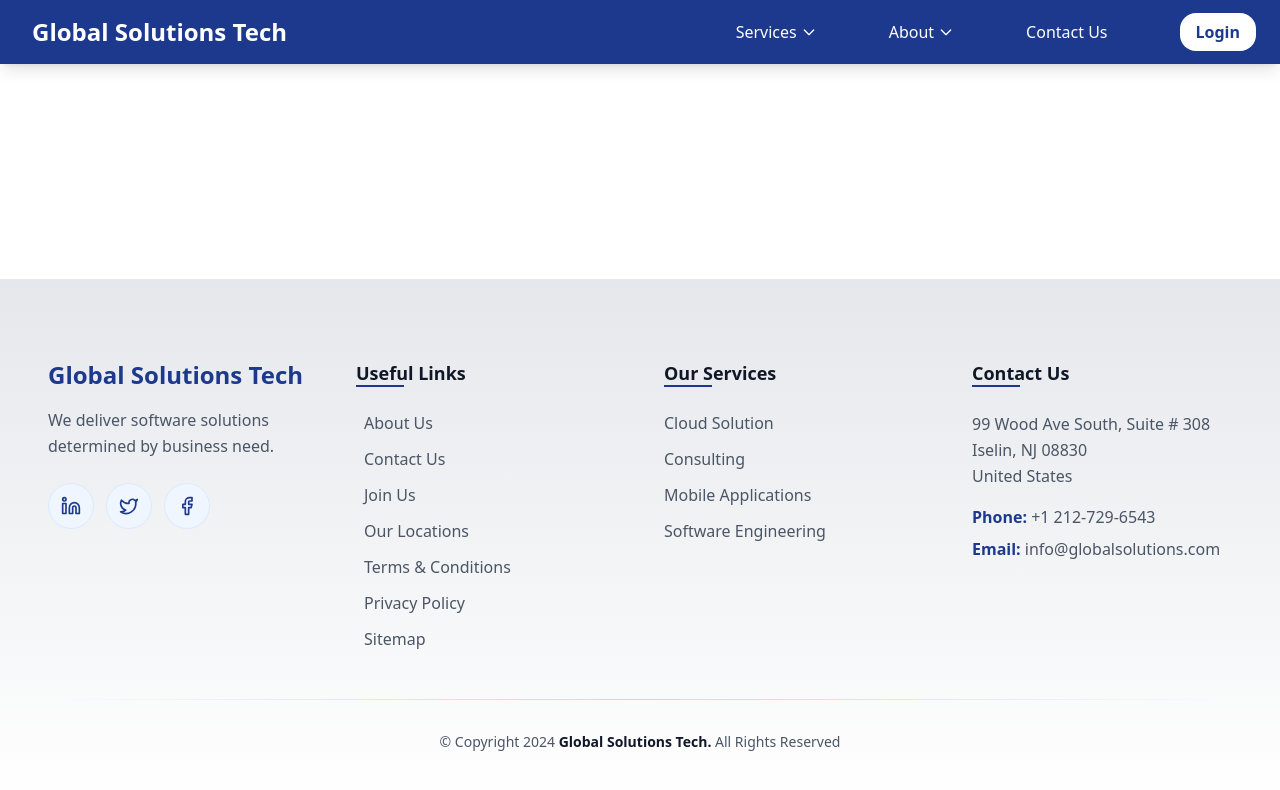
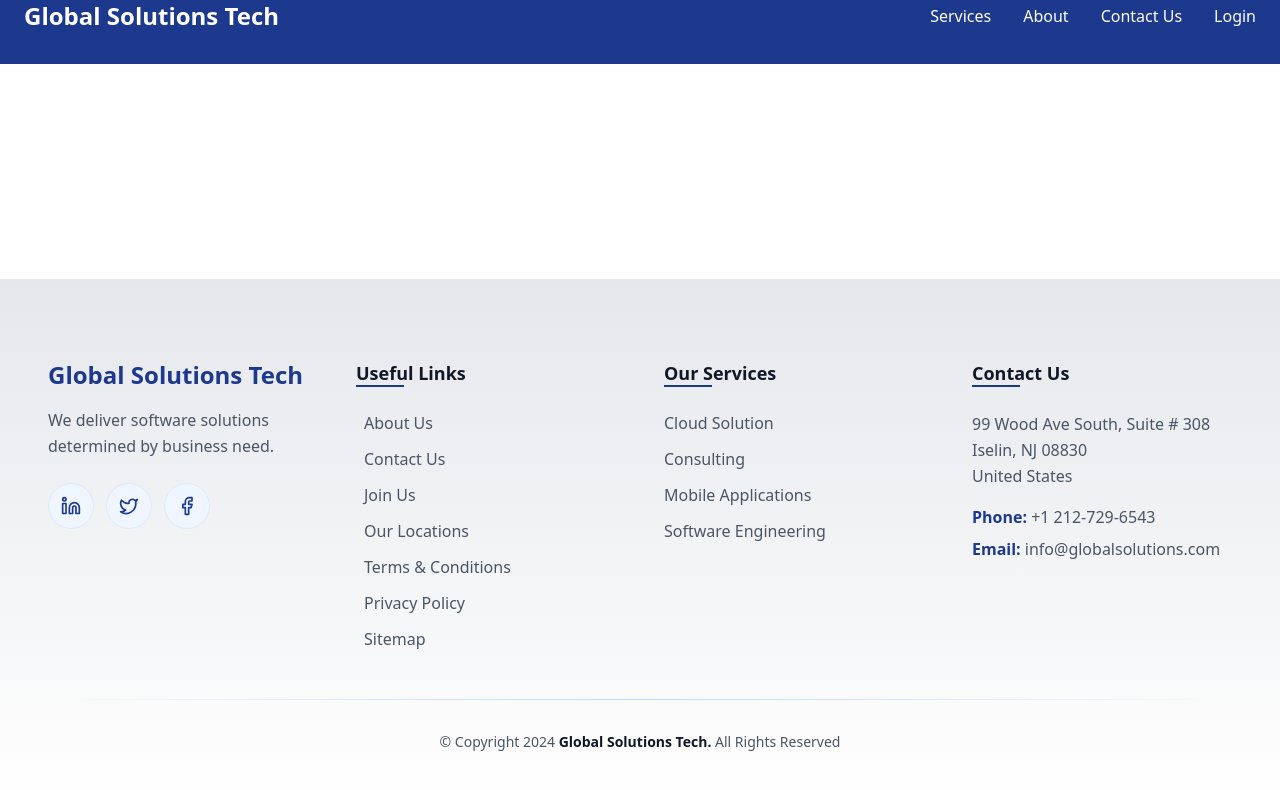
Before and after one commit to awadhesh8994/Global-Solutions-Tech, a React (Vite) app in the folder frontend/: page /login in a window 1280 px wide. Shown: the top 790 px of the page. Built offline with nearby package versions, Linux system fonts and the light colour scheme.

Commit message:
change navbar

```diff
--- a/frontend/src/components/Navbar.jsx
+++ b/frontend/src/components/Navbar.jsx
@@ -1,131 +1,98 @@
-import React, { useState, useEffect } from "react";
-import { Link, useLocation } from "react-router-dom";
+
+import React, { useState } from "react";
+import { Link } from "react-router-dom";
 
 const Navbar = () => {
+  const [mobileOpen, setMobileOpen] = useState(false);
   const [dropdownOpen, setDropdownOpen] = useState({
     services: false,
     about: false,
   });
 
-  const [mobileOpen, setMobileOpen] = useState(false);
-  const [mobileDropdowns, setMobileDropdowns] = useState({
-    services: false,
-    about: false,
-  });
-
-  const [scrolled, setScrolled] = useState(false);
-  const location = useLocation();
-
-  const isLandingPage = location.pathname === "/";
-
-  // SCROLL + RESPONSIVE NAVBAR FIX
-  useEffect(() => {
-    if (isLandingPage) {
-      const handleScroll = () => {
-        if (window.innerWidth >= 768) {
-          // Desktop – transparent until scroll
-          setScrolled(window.scrollY > 10);
-        } else {
-          // Mobile – always solid navbar (fix overlapping)
-          setScrolled(true);
-        }
-      };
-
-      let ticking = false;
-      const throttledScroll = () => {
-        if (!ticking) {
-          requestAnimationFrame(() => {
-            handleScroll();
-            ticking = false;
-          });
-          ticking = true;
-        }
-      };
-
-      window.addEventListener("scroll", throttledScroll);
-      window.addEventListener("resize", handleScroll);
-
-      return () => {
-        window.removeEventListener("scroll", throttledScroll);
-        window.removeEventListener("resize", handleScroll);
-      };
-    } else {
-      setScrolled(true);
-    }
-  }, [isLandingPage]);
-
-  // BACKGROUND
-  const getNavbarBackground = () => {
-    if (!isLandingPage) {
-      return "bg-blue-900 text-white shadow-lg";
-    }
-    return scrolled
-      ? "bg-blue-900 text-white shadow-lg"
-      : "bg-transparent text-white";
-  };
-
-  const handleMouseEnter = (name) =>
-    setDropdownOpen((prev) => ({ ...prev, [name]: true }));
-  const handleMouseLeave = (name) =>
-    setDropdownOpen((prev) => ({ ...prev, [name]: false }));
-  const toggleMobileDropdown = (name) =>
-    setMobileDropdowns((prev) => ({ ...prev, [name]: !prev[name] }));
-
-  // Menu items
-  const navItems = {
-    services: [
-      "Consulting",
-      "Software Engineering",
-      "Cloud Solution",
-      "Mobile Applications",
+  const navItems = [
+    {
+      name: "Services",
+      key: "services",
+      children: [
+        { label: "Consulting", path: "/services/consulting" },
+        { label: "Software Engineering", path: "/services/software-engineering" },
+        { label: "Cloud Solution", path: "/services/cloud-solution" },
+        { label: "Mobile Applications", path: "/services/mobile-applications" },
       ],
-    about: [
-      { name: "Overview", path: "/about/overview" },
-      { name: "Why Us?", path: "/about/why-us" },
-      { name: "Quality Policy", path: "/about/quality-policy" },
-      { name: "How Can We Help?", path: "/about/how-can-we-help" },
-
+    },
+    {
+      name: "About",
+      key: "about",
+      children: [
+        { label: "Overview", path: "/about/overview" },
+        { label: "Why Us?", path: "/about/why-us" },
+        { label: "Quality Policy", path: "/about/quality-policy" },
+        { label: "How Can We Help?", path: "/about/how-can-we-help" },
       ],
-  };
-
-  const getMenuItemInfo = (menuKey, item) => {
-    if (menuKey === "about") {
-      return { name: item.name, path: item.path };
-    } else {
-      return {
-        name: item,
-        path: `/${menuKey.toLowerCase()}/${item.toLowerCase().replace(/\s+/g, "-")}`,
-      };
-    }
-  };
+    },
+    { name: "Contact Us", path: "/contact-us" },
+    { name: "Login", path: "/login" },
+  ];
 
   return (
-    <nav className={`fixed w-full z-50 transition-all duration-300 ${getNavbarBackground()}`}>
-      <div className="max-w-8xl mx-auto px-6 flex justify-between items-center h-20 md:h-16">
-
+    <nav
+      className={`fixed w-full bg-blue-900 text-white z-50 transition-all duration-300 ${
+        mobileOpen ||
+        dropdownOpen.services ||
+        dropdownOpen.about
+          ? "h-auto py-4"
+          : "h-20 md:h-16"
+      }`}
+    >
+      <div className="max-w-8xl mx-auto px-6 flex justify-between items-center transition-all duration-300">
         {/* Logo */}
-        <Link to="/" className="text-2xl font-bold pl-2 pr-4 z-50 font-sans">
+        <Link to="/" className="text-2xl font-bold">
           Global Solutions Tech
         </Link>
 
         {/* Desktop Menu */}
-        <ul className="hidden md:flex flex-wrap gap-14 items-center font-sans">
-          {Object.keys(navItems).map((key) => (
-            <li key={key} className="relative">
-              <div
-                onMouseEnter={() => handleMouseEnter(key)}
-                onMouseLeave={() => handleMouseLeave(key)}
+        <ul className="hidden md:flex gap-8 items-center relative">
+          {navItems.map((item, idx) => (
+            <li key={idx} className="relative group">
+              {!item.children ? (
+                <Link to={item.path} className="hover:text-gray-300">
+                  {item.name}
+                </Link>
+              ) : (
+                <>
+                  <button className="hover:text-gray-300">
+                    {item.name}
+                  </button>
+
+                  {/* Desktop Dropdown */}
+                  <div className="absolute hidden group-hover:block top-full mt-2 bg-blue-800 rounded shadow-lg p-3 min-w-[180px]">
+                    {item.children.map((child, i) => (
+                      <Link
+                        key={i}
+                        to={child.path}
+                        className="block py-2 px-3 hover:bg-blue-700 rounded"
                       >
+                        {child.label}
+                      </Link>
+                    ))}
+                  </div>
+                </>
+              )}
+            </li>
+          ))}
+        </ul>
+
+        {/* Mobile */}
+        <div className="md:hidden flex flex-col items-end w-1/2">
+          {/* Hamburger */}
+          {!mobileOpen && (
             <button
-                  className={`flex items-center px-2 py-1 transition-colors duration-200 font-medium ${
-                    scrolled ? "hover:text-gray-300" : "hover:text-blue-200"
-                  }`}
+              onClick={() => setMobileOpen(true)}
+              className="p-2"
+              aria-label="Open menu"
             >
-                  {key.charAt(0).toUpperCase() + key.slice(1)}
               <svg
-                    className={`w-4 h-4 ml-1 transition-transform duration-200 ${
-                      dropdownOpen[key] ? "rotate-180" : ""
-                    }`}
+                className="w-6 h-6"
                 fill="none"
                 stroke="currentColor"
                 viewBox="0 0 24 24"
@@ -134,141 +101,63 @@ const Navbar = () => {
                   strokeLinecap="round"
                   strokeLinejoin="round"
                   strokeWidth={2}
-                      d="M19 9l-7 7-7-7"
+                  d="M4 6h16M4 12h16M4 18h16"
                 />
               </svg>
             </button>
+          )}
 
-                {dropdownOpen[key] && (
-                  <ul className="absolute top-full left-0 bg-blue-900 rounded shadow-lg min-w-[180px] z-50 font-sans">
-                    {navItems[key].map((item, idx) => {
-                      const menuItem = getMenuItemInfo(key, item);
-                      return (
-                        <li key={idx} className="px-3 py-2 hover:bg-blue-700 whitespace-nowrap transition-colors duration-200">
+          {/* Mobile Vertical Menu Inside Navbar */}
+          {mobileOpen && (
+            <ul className="flex flex-col gap-2 mt-4 w-full">
+              {navItems.map((item, idx) => (
+                <li key={idx}>
+                  {!item.children ? (
                     <Link
-                            to={menuItem.path}
-                            onClick={() => setDropdownOpen((prev) => ({ ...prev, [key]: false }))}
-                            className="block w-full"
+                      to={item.path}
+                      className="block py-2 px-4 rounded hover:bg-blue-700"
+                      onClick={() => setMobileOpen(false)}
                     >
-                            {menuItem.name}
+                      {item.name}
                     </Link>
+                  ) : (
+                    <>
+                      {/* Dropdown Toggle */}
+                      <button
+                        onClick={() =>
+                          setDropdownOpen((prev) => ({
+                            ...prev,
+                            [item.key]: !prev[item.key],
+                          }))
+                        }
+                        className="w-full text-left py-2 px-4 rounded hover:bg-blue-700"
+                      >
+                        {item.name}
+                      </button>
+
+                      {/* DROPDOWN EXPANDS INSIDE NAVBAR */}
+                      {dropdownOpen[item.key] && (
+                        <div className="ml-4 mt-1 flex flex-col gap-1">
+                          {item.children.map((child, i) => (
+                            <Link
+                              key={i}
+                              to={child.path}
+                              className="py-2 px-4 rounded bg-blue-800 hover:bg-blue-700"
+                              onClick={() => setMobileOpen(false)}
+                            >
+                              {child.label}
+                            </Link>
+                          ))}
+                        </div>
+                      )}
+                    </>
+                  )}
                 </li>
-                      );
-                    })}
+              ))}
             </ul>
           )}
         </div>
-            </li>
-          ))}
-
-          <li>
-            <Link
-              to="/contact-us"
-              className={`px-2 py-1 transition-colors duration-200 font-medium ${
-                scrolled ? "hover:text-gray-300" : "hover:text-blue-200"
-              }`}
-            >
-              Contact Us
-            </Link>
-          </li>
-          <li>
-            <Link
-              to="/login"
-              className={`px-4 py-2 ml-2 rounded-2xl font-semibold transition-colors duration-200 ${
-                !isLandingPage || scrolled
-                  ? "bg-white text-blue-900 hover:bg-gray-200"
-                  : "bg-blue-600 text-white hover:bg-blue-700"
-              }`}
-            >
-              Login
-            </Link>
-          </li>
-        </ul>
-
-        {/* Hamburger */}
-        <div className="md:hidden relative z-50">
-          <button
-            className="p-2"
-            onClick={() => setMobileOpen(!mobileOpen)}
-            aria-label={mobileOpen ? "Close menu" : "Open menu"}
-          >
-            {mobileOpen ? (
-              <svg className="w-6 h-6" fill="none" stroke="currentColor" viewBox="0 0 24 24">
-                <path strokeLinecap="round" strokeLinejoin="round" strokeWidth={2} d="M6 18L18 6M6 6l12 12" />
-              </svg>
-            ) : (
-              <svg className="w-6 h-6" fill="none" stroke="currentColor" viewBox="0 0 24 24">
-                <path strokeLinecap="round" strokeLinejoin="round" strokeWidth={2} d="M4 6h16M4 12h16M4 18h16" />
-              </svg>
-            )}
-          </button>
       </div>
-      </div>
-
-      {/* Mobile Menu */}
-      {mobileOpen && (
-        <div className="md:hidden fixed top-20 left-0 w-full h-[calc(100vh-5rem)] bg-blue-900 overflow-y-auto z-40 font-sans ">
-          <div className="px-4 py-6 space-y-4">
-            {Object.keys(navItems).map((key) => (
-              <div key={key} className="border-b border-blue-700 pb-2">
-                <button
-                  className="w-full flex justify-between items-center py-3 text-lg font-semibold text-white"
-                  onClick={() => toggleMobileDropdown(key)}
-                >
-                  {key.charAt(0).toUpperCase() + key.slice(1)}
-                  <svg
-                    className={`w-5 h-5 transition-transform duration-200 ${
-                      mobileDropdowns[key] ? "rotate-180" : ""
-                    }`}
-                    fill="none"
-                    stroke="currentColor"
-                    viewBox="0 0 24 24"
-                  >
-                    <path strokeLinecap="round" strokeLinejoin="round" strokeWidth={2} d="M19 9l-7 7-7-7" />
-                  </svg>
-                </button>
-
-                {mobileDropdowns[key] && (
-                  <div className="pl-4 mt-2 space-y-2">
-                    {navItems[key].map((item, idx) => {
-                      const menuItem = getMenuItemInfo(key, item);
-                      return (
-                        <Link
-                          key={idx}
-                          to={menuItem.path}
-                          className="block py-2 px-3 rounded-lg hover:bg-blue-700 text-white font-medium"
-                          onClick={() => setMobileOpen(false)}
-                        >
-                          {menuItem.name}
-                        </Link>
-                      );
-                    })}
-                  </div>
-                )}
-              </div>
-            ))}
-
-            <div className="border-b border-blue-700 pb-2">
-              <Link
-                to="/contact-us"
-                className="block py-3 text-lg font-semibold text-white"
-                onClick={() => setMobileOpen(false)}
-              >
-                Contact Us
-              </Link>
-            </div>
-            <div className="border-b border-blue-700 pb-2">
-              <Link
-                to="/login"
-                className="block py-3 text-lg font-semibold text-white"
-                onClick={() => setMobileOpen(false)}
-              >
-                Login
-              </Link>
-            </div>
-          </div>
-        </div>
-      )}
     </nav>
   );
 };
```
Also changed, not shown: frontend/src/components/ContactBar.jsx (+43 -3 lines). Lines whose indentation alone changed are shown as unchanged.
